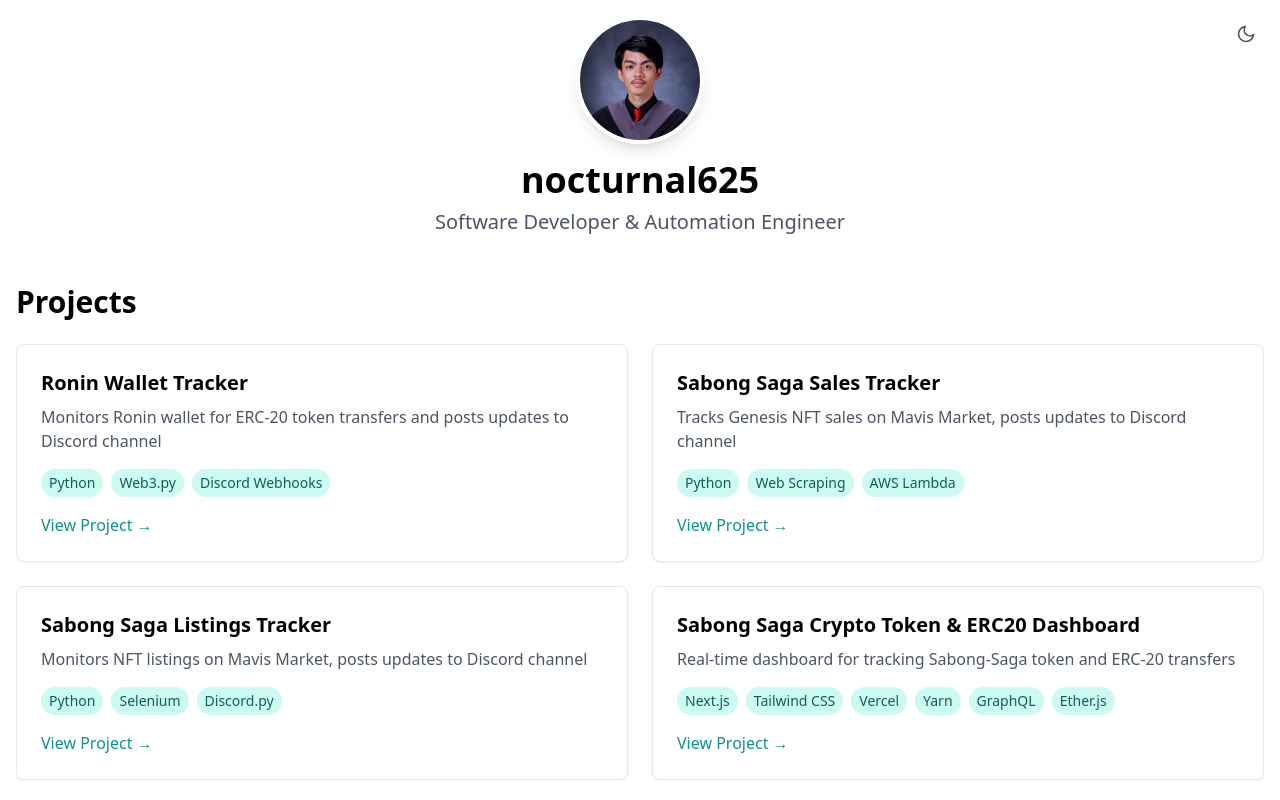
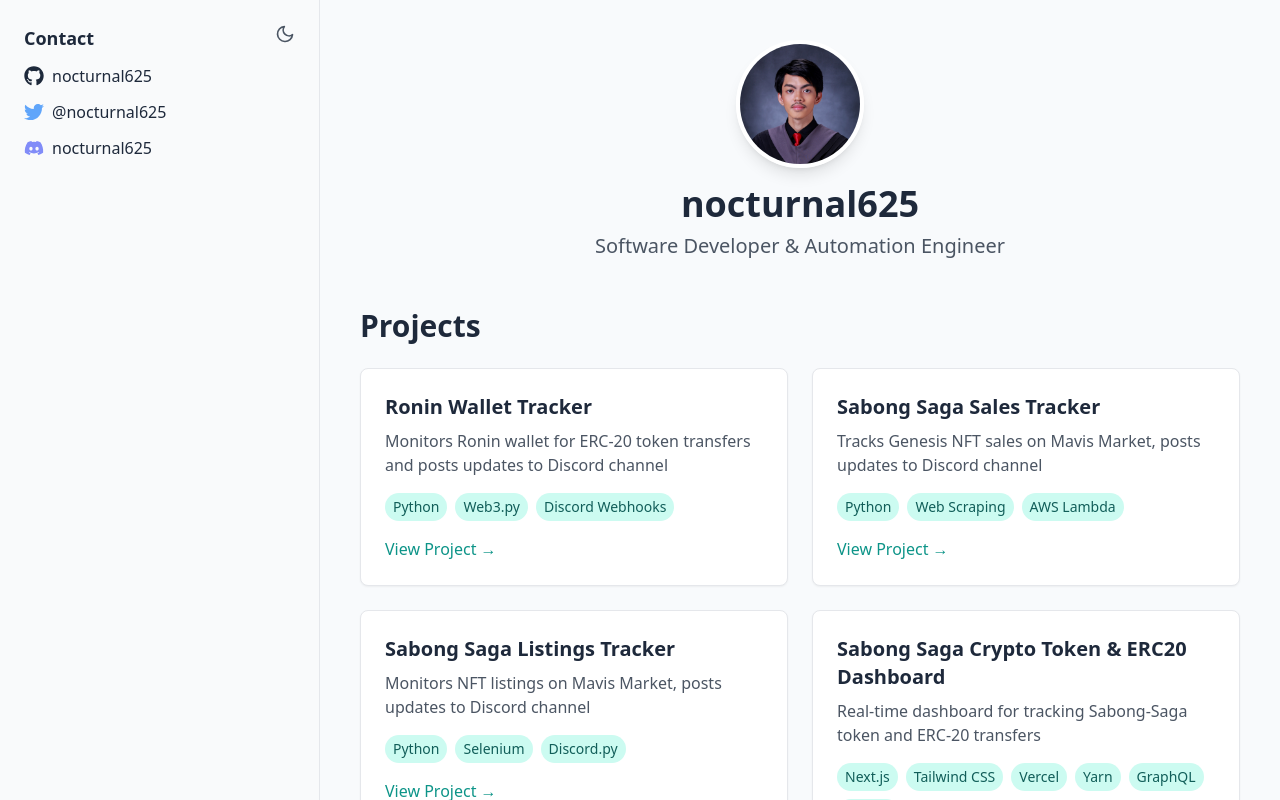
Before and after one commit to nocturnal629/portfolio, a Next.js app: page / in a window 1280 px wide. Shown: the top 800 px of the page. Built offline with nearby package versions, Linux system fonts and the light colour scheme.

Commit message:
Added contacts

```diff
--- a/package.json
+++ b/package.json
@@ -8,10 +8,12 @@
     "lint": "next lint"
   },
   "dependencies": {
+    "@vercel/analytics": "^1.5.0",
     "next": "^15.1.7",
     "react": "^18.2.0",
     "react-dom": "^18.2.0",
     "react-feather": "^2.0.10",
+    "react-icons": "^5.5.0",
     "tailwindcss": "^3.3.3"
   },
   "devDependencies": {
--- a/src/app/layout.js
+++ b/src/app/layout.js
@@ -1,5 +1,7 @@
 import './globals.css';
 import ThemeToggle from '@/components/ThemeToggle';
+import Contact from '@/components/Contact';
+import { Analytics } from "@vercel/analytics/react"
 
 export const metadata = {
   title: 'nocturnal625 - Resume',
@@ -9,11 +11,21 @@ export const metadata = {
 export default function RootLayout({ children }) {
   return (
     <html lang="en">
-      <body className="bg-[var(--background)] text-[var(--foreground)] antialiased">
-        <div className="fixed top-4 right-4">
-          <ThemeToggle />
-        </div>
-        {children}
+      <body className="flex">
+        {/* Sidebar with Contact */}
+        <aside className="w-80 min-h-screen p-6 bg-gray-50 dark:bg-slate-800 border-r dark:border-slate-700 relative">
+          {/* Add Theme Toggle at top-right of sidebar */}
+          <div className="absolute top-4 right-4">
+            <ThemeToggle />
+          </div>
+          <Contact />
+        </aside>
+
+        {/* Main Content */}
+        <main className="flex-1 p-6">
+          {children}
+          <Analytics />
+        </main>
       </body>
     </html>
   );
--- /dev/null
+++ b/src/components/Contact.js
@@ -0,0 +1,40 @@
+import Link from 'next/link';
+import { FaTwitter, FaDiscord, FaGithub } from 'react-icons/fa';
+
+export default function Contact() {
+  return (
+    <div className="space-y-3">
+      <h2 className="text-lg font-semibold dark:text-white">Contact</h2>
+
+      {/* GitHub */}
+      <div className="flex items-center gap-2 dark:text-gray-300">
+        <FaGithub className="h-5 w-5" />
+        <Link
+          href="https://github.com/nocturnal625"
+          target="_blank"
+          className="hover:underline"
+        >
+          nocturnal625
+        </Link>
+      </div>
+
+      {/* Twitter */}
+      <div className="flex items-center gap-2 dark:text-gray-300">
+        <FaTwitter className="h-5 w-5 text-blue-400" />
+        <Link
+          href="https://twitter.com/nocturnal625"
+          target="_blank"
+          className="hover:underline"
+        >
+          @nocturnal625
+        </Link>
+      </div>
+
+      {/* Discord */}
+      <div className="flex items-center gap-2 dark:text-gray-300">
+        <FaDiscord className="h-5 w-5 text-indigo-400" />
+        <span>nocturnal625</span>
+      </div>
+    </div>
+  );
+}
```
Also changed, not shown: 1 other file (tests, documents, lock files or other folders).
